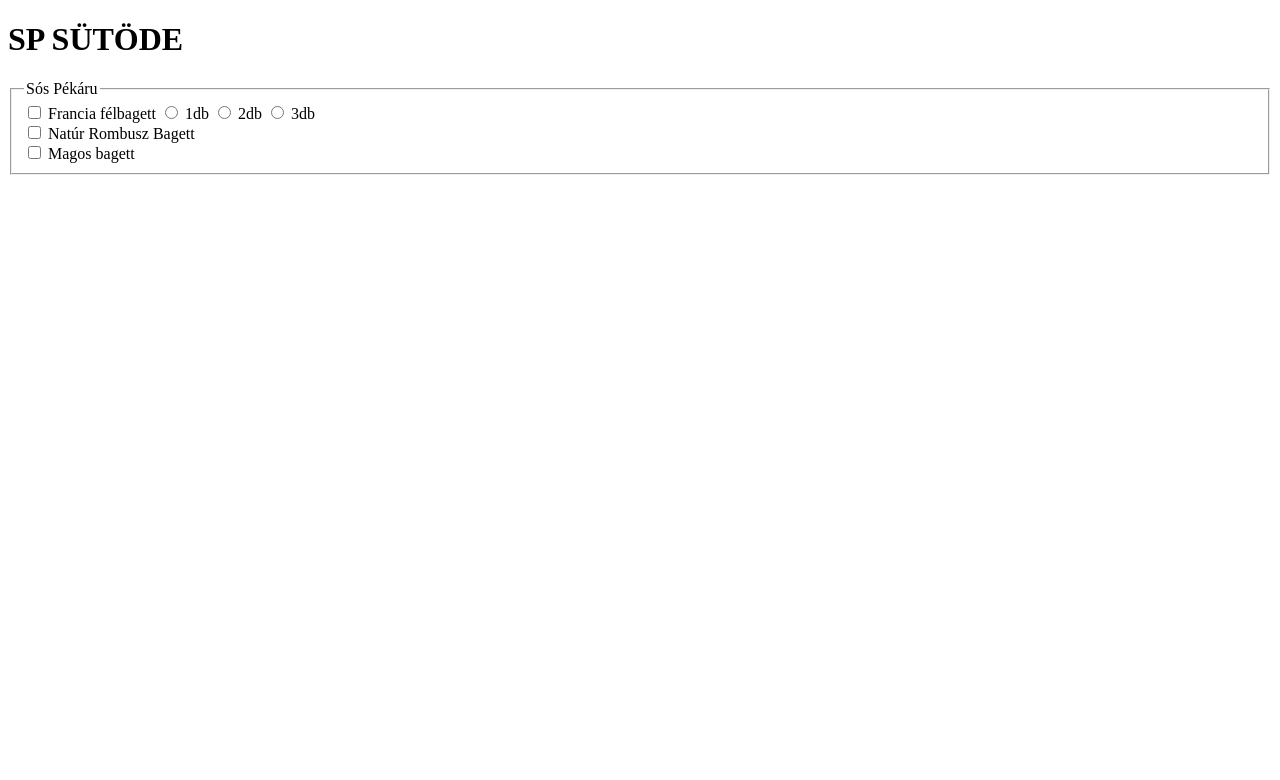
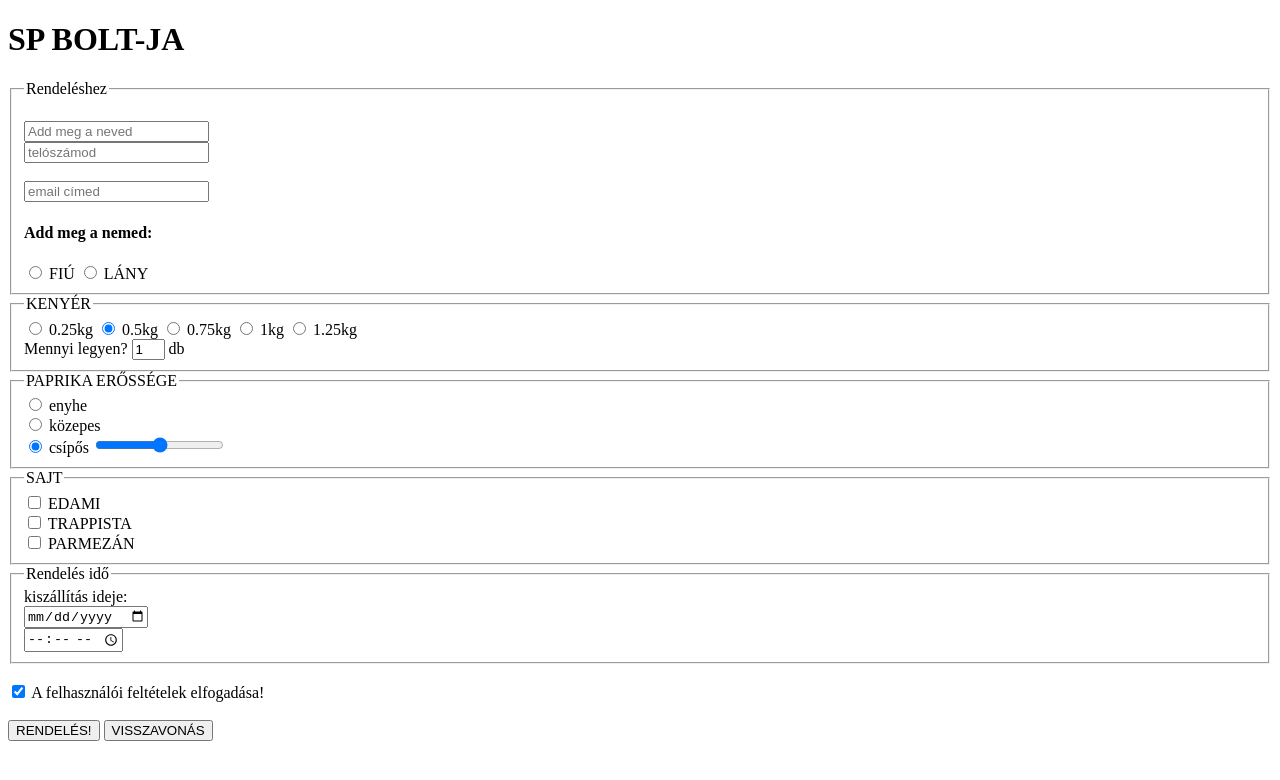
Before and after one commit to SandorPeteer/web2324, a plain HTML site: page urlap.html in a window 1280 px wide. Drawn offline with Linux system fonts and the light colour scheme.

Commit message:
Update urlap.html

```diff
--- a/urlap.html
+++ b/urlap.html
@@ -4,35 +4,92 @@
 <head>
     <meta charset="UTF-8">
     <meta name="viewport" content="width=device-width, initial-scale=1.0">
-    <title>ŰRLAP ELEMEK</title>
+    <title>Űrlap SP</title>
 </head>
 
 <body>
 
-    <h1>SP SÜTÖDE</h1>
+    <h1>SP BOLT-JA</h1>
 
     <form action="">
 
         <fieldset>
-            <legend>Sós Pékáru</legend>
+            <legend>Rendeléshez</legend>
+            <br>
+            <input type="text" placeholder="Add meg a neved">
+            <br>
+            <input type="tel" name="tel" id="tel" placeholder="telószámod">
+            <br><br>
+            <input type="email" name="nev" id="mail" placeholder="email címed">
+            <br>
+            <h4>Add meg a nemed:</h4>
+            <input type="radio" name="nem" id="fiu">
+            <label for="fiu">FIÚ</label>
+            <input type="radio" name="nem" id="lany">
+            <label for="lany">LÁNY</label>
+        </fieldset>
 
-            <input type="checkbox" name="bag" id="bag1">
-            <label for="bag1">Francia félbagett</label>
-            <input type="radio" name="bag1" id="bag1_1">
-            <label for="bag1_1">1db</label>
-            <input type="radio" name="bag1" id="bag1_2">
-            <label for="bag1_2">2db</label>
-            <input type="radio" name="bag1" id="bag1_3">
-            <label for="bag1_3">3db</label>
+        <fieldset>
+            <legend>KENYÉR</legend>
+
+            <input type="radio" name="barmi" id="p1">
+            <label for="p1">0.25kg</label>
+
+            <input type="radio" name="barmi" id="p2" checked>
+            <label for="p2">0.5kg</label>
+
+            <input type="radio" name="barmi" id="p3">
+            <label for="p3">0.75kg</label>
+
+            <input type="radio" name="barmi" id="p4">
+            <label for="p4">1kg</label>
+
+            <input type="radio" name="barmi" id="p5">
+            <label for="p5">1.25kg</label>
+
             <br>
-            <input type="checkbox" name="bag" id="bag2">
-            <label for="bag2">Natúr Rombusz Bagett</label>
-            <br>
-            <input type="checkbox" name="bag" id="bag3">
-            <label for="bag3">Magos bagett</label>
+            <label for="db">Mennyi legyen?</label>
+            <input type="number" name="db" id="db" value="1" min="1" max="3" style="width: 25px;"> db
 
         </fieldset>
 
+        <fieldset>
+            <legend>PAPRIKA ERŐSSÉGE</legend>
+            <input type="radio" name="paprika" id="pap1">
+            <label for="pap1">enyhe</label>
+            <br>
+            <input type="radio" name="paprika" id="pap2">
+            <label for="pap2">közepes</label>
+            <br>
+            <input type="radio" name="paprika" id="pap3" checked>
+            <label for="pap3">csípős</label>
+            <input type="range" name="erosseg" id="eros">
+        </fieldset>
+        <fieldset>
+            <legend>SAJT</legend>
+            <input type="checkbox" name="sajt" id="s1">
+            <label for="s1">EDAMI</label>
+            <br>
+            <input type="checkbox" name="sajt" id="s2">
+            <label for="s2">TRAPPISTA</label>
+            <br>
+            <input type="checkbox" name="sajt" id="s3">
+            <label for="s3">PARMEZÁN</label>
+        </fieldset>
+        <fieldset>
+            <legend>Rendelés idő</legend>
+            <label for="ido">kiszállítás ideje:</label>
+            <br>
+            <input type="date" name="ido" id="ido">
+            <br>
+            <input type="time" name="ido" id="ido2">
+        </fieldset>
+        <br>
+        <input type="checkbox" name="felh" id="felh" checked>
+        <label for="felh">A felhasználói feltételek elfogadása!</label>
+        <br><br>
+        <input type="button" value="RENDELÉS!">
+        <input type="reset" value="VISSZAVONÁS">
 
     </form>
 
```
